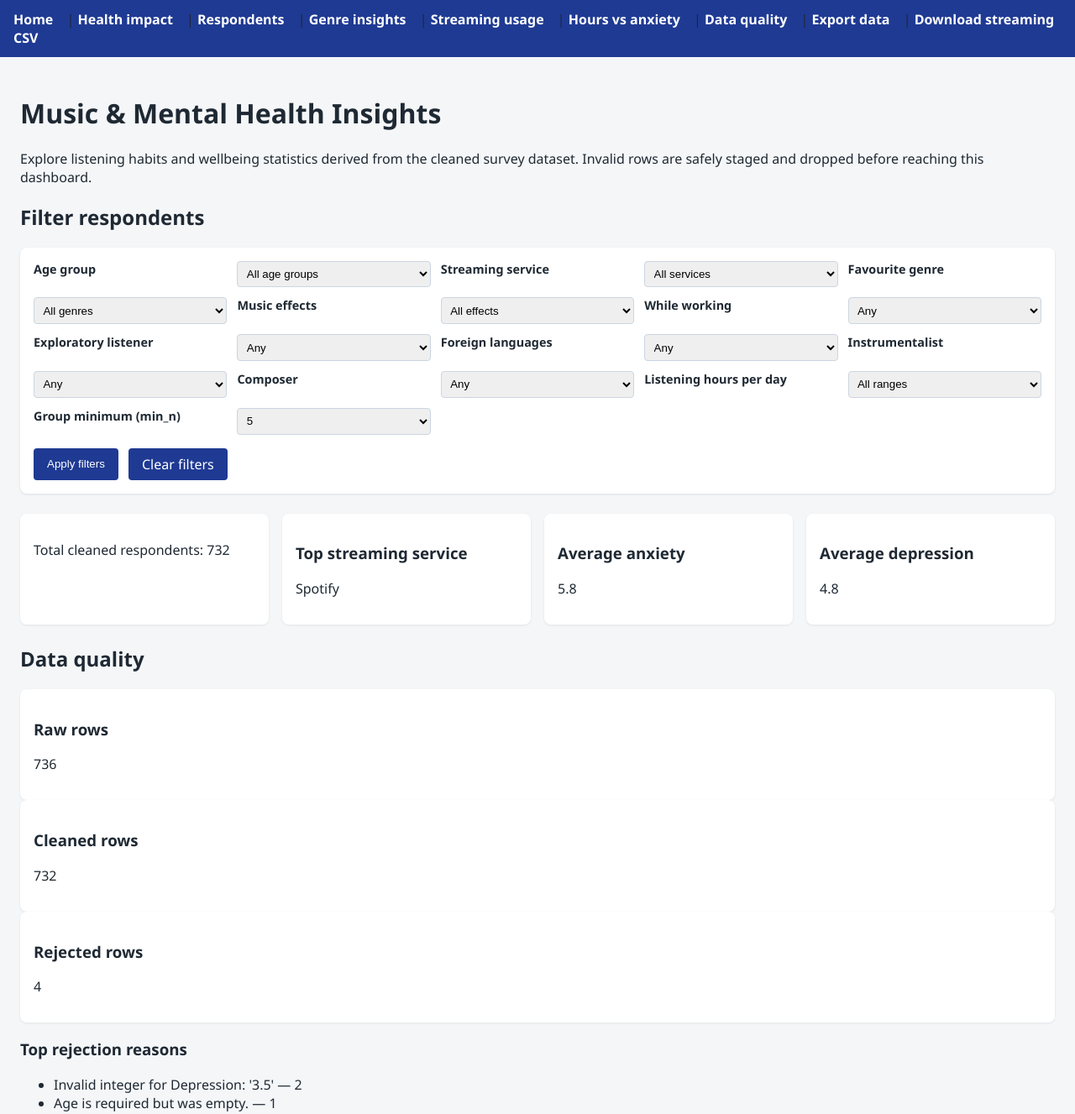
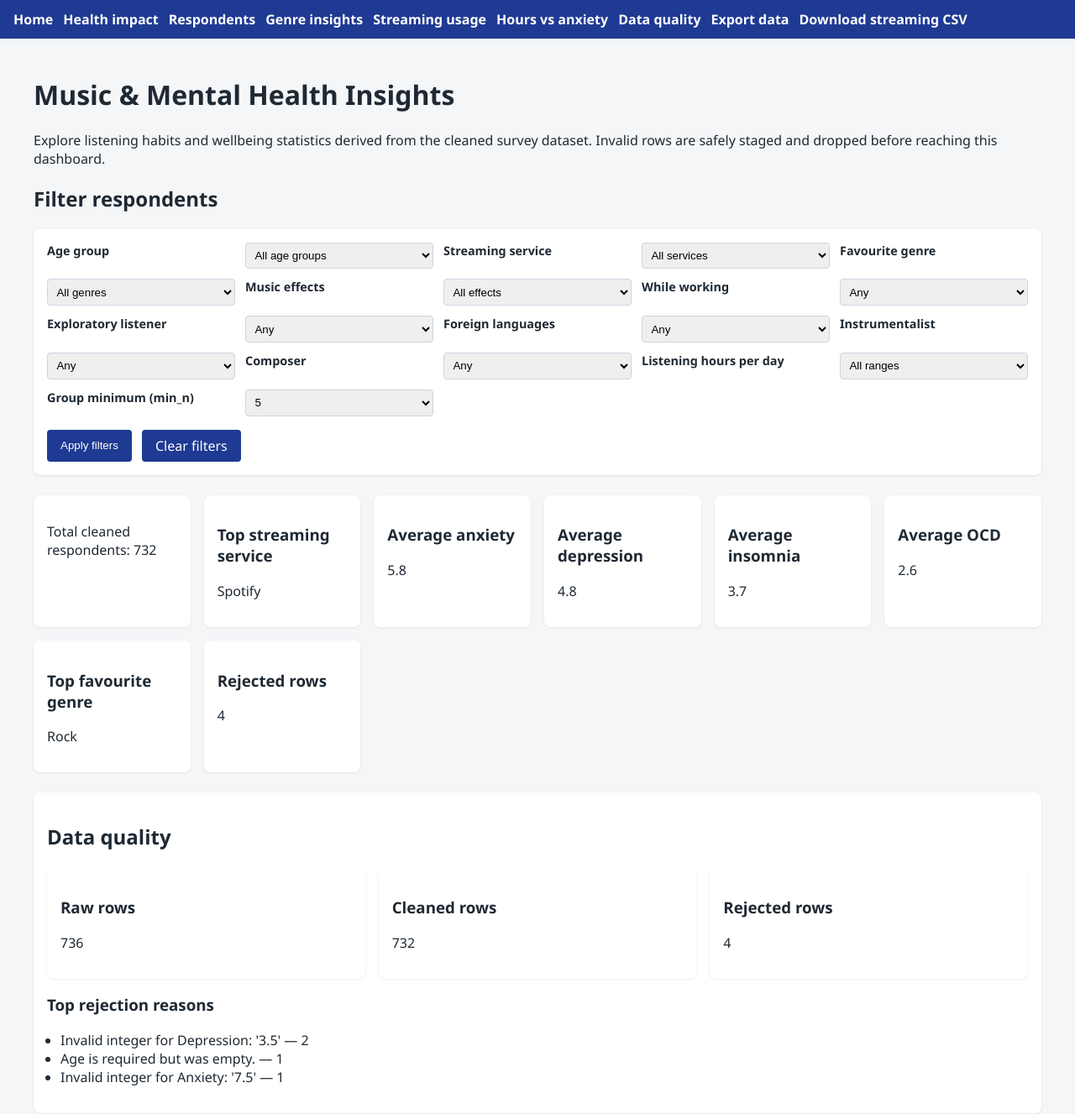
Before and after one commit to Emperor-Z/PAI-Assesment-Task-1, a Flask app: page / in a window 1280 px wide; the page is wider, and only the part inside the window is pictured. Shown: the top 1327 px of that part at 84% size. Run offline with Flask 3, Linux system fonts and the light colour scheme; data comes from the database, SQL or seed files in the repository.

Commit message:
POLISH UI layout, navigation, and dashboard organisation
Why:
- Dashboard needed deployable presentation with clear KPIs and health-impact visuals per spec.
- Navigation and supporting pages required consistent styling notes to guide analysts.

What:
- Added web assertions to enforce extended KPI tiles, chart embeds, and context messaging.
- Highlighted top favourite genre + rejected rows in overview, surfaced top genre name, and
  refined nav markup.
- Expanded global CSS for nav, cards, summary panels, and no-data states to keep layout consistent.

```diff
--- a/src/app.py
+++ b/src/app.py
@@ -337,6 +337,7 @@ def create_app(
             key=lambda item: (-item[1], item[0]),
         )[:5]
         top_genres = service.get_top_genres(criteria, top_n=5)
+        top_genre_name = top_genres[0][0] if top_genres else "Unknown"
         mean_scores = overview.get("mean_scores", {})
         selected_filters = request.args.to_dict(flat=True)
         query_string = request.query_string.decode("utf-8")
@@ -366,6 +367,7 @@ def create_app(
             mean_scores=mean_scores,
             charts=charts,
             data_quality=data_quality,
+            top_genre_name=top_genre_name,
             boolean_filters=BOOLEAN_FILTERS,
             hours_buckets=["<=1", "1-3", ">3"],
             min_n_options=[1, 3, 5, 10],
--- a/static/css/style.css
+++ b/static/css/style.css
@@ -8,16 +8,20 @@ body {
 
 main {
   padding: 1.5rem;
+  max-width: 1200px;
+  margin: 0 auto;
 }
 
 nav {
   background-color: #1f3a93;
   padding: 0.75rem 1rem;
+  display: flex;
+  flex-wrap: wrap;
+  gap: 0.75rem;
 }
 
 nav a {
   color: #ffffff;
-  margin-right: 0.75rem;
   text-decoration: none;
   font-weight: 600;
 }
@@ -104,6 +108,10 @@ nav a:hover {
   box-shadow: 0 1px 3px rgba(15, 23, 42, 0.08);
 }
 
+.chart-card.wide {
+  grid-column: span 2;
+}
+
 table {
   width: 100%;
   border-collapse: collapse;
@@ -122,3 +130,122 @@ td {
   grid-template-columns: repeat(auto-fit, minmax(160px, 1fr));
   gap: 0.5rem;
 }
+
+.filter-panel {
+  margin-bottom: 1.5rem;
+}
+
+.data-quality-panel {
+  background: #ffffff;
+  border-radius: 8px;
+  padding: 1rem;
+  box-shadow: 0 1px 3px rgba(15, 23, 42, 0.08);
+  margin-bottom: 1.5rem;
+}
+
+.dq-cards {
+  display: grid;
+  grid-template-columns: repeat(auto-fit, minmax(180px, 1fr));
+  gap: 1rem;
+  margin-bottom: 1rem;
+}
+
+.rejection-list ul {
+  padding-left: 1rem;
+}
+
+.cleaning-rules,
+.mean-summary {
+  background: #ffffff;
+  border-radius: 8px;
+  padding: 1rem;
+  box-shadow: 0 1px 3px rgba(15, 23, 42, 0.08);
+  margin-bottom: 1.5rem;
+}
+
+.no-data {
+  color: #b25000;
+  font-weight: 600;
+  margin-top: 0.5rem;
+}
+
+.actions-bar {
+  display: flex;
+  gap: 0.75rem;
+  margin: 1rem 0;
+  align-items: center;
+}
+
+.button {
+  display: inline-flex;
+  align-items: center;
+  background: #1f3a93;
+  color: #fff;
+  border-radius: 4px;
+  padding: 0.5rem 1rem;
+  text-decoration: none;
+}
+
+.inline-form {
+  display: inline-block;
+  margin: 0;
+}
+
+.inline-form button {
+  background: transparent;
+  border: none;
+  color: #1f3a93;
+  cursor: pointer;
+  padding: 0;
+}
+
+.error-panel,
+.note-panel {
+  background: #fff6f6;
+  border: 1px solid #f5c2c7;
+  border-radius: 6px;
+  padding: 0.75rem;
+  margin-bottom: 1rem;
+}
+
+.note-panel {
+  background: #f5f8ff;
+  border-color: #bcd0ff;
+}
+
+.warning {
+  color: #b25000;
+  font-weight: 600;
+}
+
+.pagination {
+  display: flex;
+  gap: 1rem;
+  align-items: center;
+  margin: 1rem 0;
+}
+
+.respondent-form .form-grid {
+  display: grid;
+  grid-template-columns: repeat(auto-fit, minmax(240px, 1fr));
+  gap: 0.75rem;
+}
+
+.respondent-form input,
+.respondent-form select {
+  width: 100%;
+  padding: 0.4rem;
+  border-radius: 4px;
+  border: 1px solid #cbd5e1;
+}
+
+.form-actions {
+  margin-top: 1rem;
+  display: flex;
+  gap: 0.75rem;
+}
+
+.help-text {
+  font-size: 0.85rem;
+  color: #475569;
+}
--- a/templates/base.html
+++ b/templates/base.html
@@ -7,14 +7,14 @@
   </head>
   <body>
     <nav>
-      <a href="{{ url_for('home') }}">Home</a> |
-      <a href="{{ url_for('health_impact') }}">Health impact</a> |
-      <a href="{{ url_for('respondents_list') }}">Respondents</a> |
-      <a href="{{ url_for('genre_insights') }}">Genre insights</a> |
-      <a href="{{ url_for('streaming_counts') }}">Streaming usage</a> |
-      <a href="{{ url_for('hours_vs_anxiety') }}">Hours vs anxiety</a> |
-      <a href="{{ url_for('data_quality') }}">Data quality</a> |
-      <a href="{{ url_for('export_page') }}">Export data</a> |
+      <a href="{{ url_for('home') }}">Home</a>
+      <a href="{{ url_for('health_impact') }}">Health impact</a>
+      <a href="{{ url_for('respondents_list') }}">Respondents</a>
+      <a href="{{ url_for('genre_insights') }}">Genre insights</a>
+      <a href="{{ url_for('streaming_counts') }}">Streaming usage</a>
+      <a href="{{ url_for('hours_vs_anxiety') }}">Hours vs anxiety</a>
+      <a href="{{ url_for('data_quality') }}">Data quality</a>
+      <a href="{{ url_for('export_page') }}">Export data</a>
       <a href="{{ url_for('export_streaming_csv') }}">Download streaming CSV</a>
     </nav>
     <main>
--- a/templates/home.html
+++ b/templates/home.html
@@ -106,6 +106,22 @@
     <h3>Average depression</h3>
     <p>{{ "%.1f"|format(mean_scores.get("depression", 0)) }}</p>
   </div>
+  <div class="stat-card">
+    <h3>Average insomnia</h3>
+    <p>{{ "%.1f"|format(mean_scores.get("insomnia", 0)) }}</p>
+  </div>
+  <div class="stat-card">
+    <h3>Average OCD</h3>
+    <p>{{ "%.1f"|format(mean_scores.get("ocd", 0)) }}</p>
+  </div>
+  <div class="stat-card">
+    <h3>Top favourite genre</h3>
+    <p>{{ top_genre_name }}</p>
+  </div>
+  <div class="stat-card">
+    <h3>Rejected rows</h3>
+    <p>{{ data_quality.rejected }}</p>
+  </div>
 </section>
 
 <section class="data-quality-panel">
@@ -213,4 +229,11 @@
     <li>OCD: {{ "%.1f"|format(mean_scores.get("ocd", 0)) }}</li>
   </ul>
 </section>
+
+<section class="note-panel">
+  <p>
+    Insights are associative and based on self-reported survey responses. They do not imply causality,
+    and small groups can be noisy—use the min_n control or clear filters when charts show no data.
+  </p>
+</section>
 {% endblock %}
```
Also changed, not shown: tests/test_web.py (+32 -0 lines).
